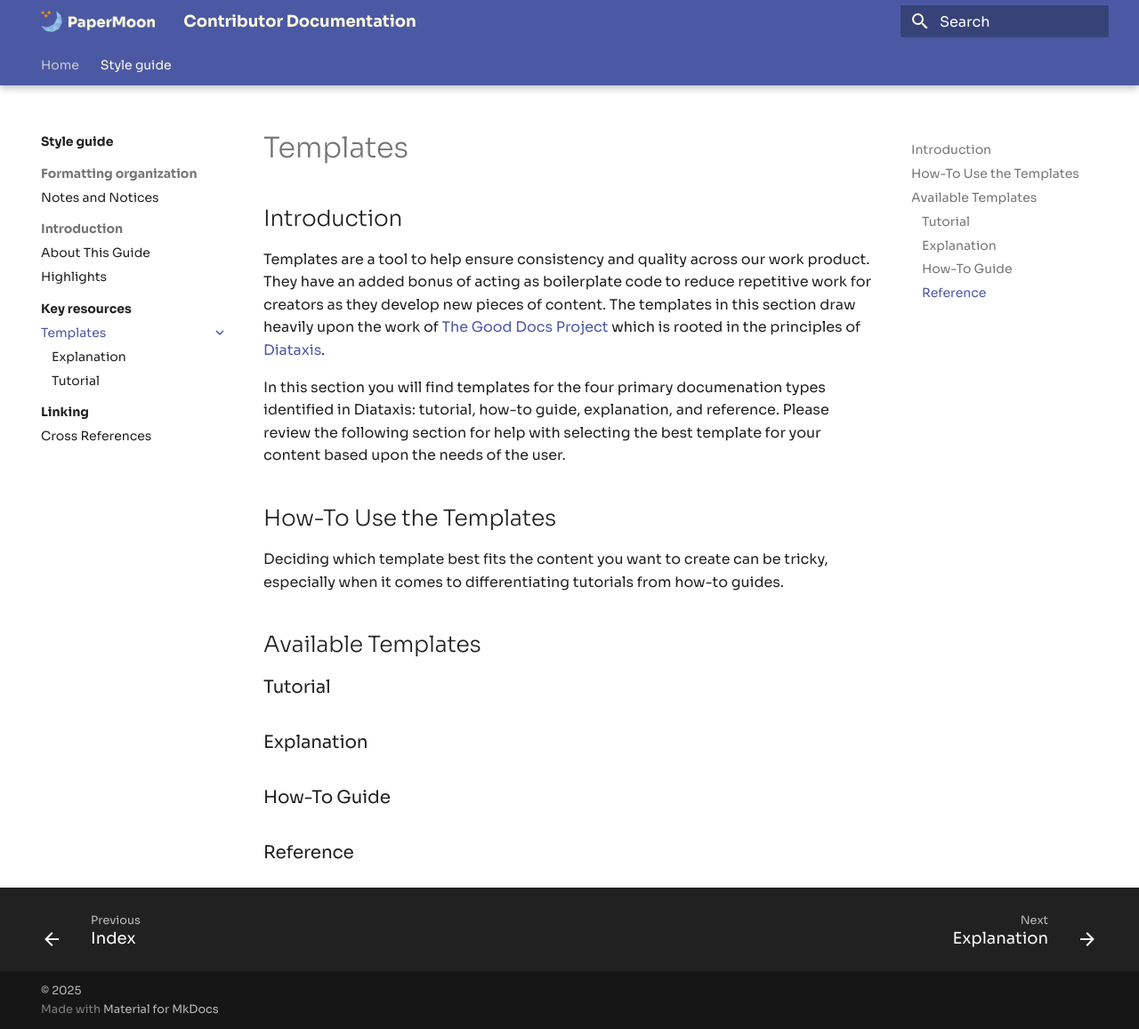
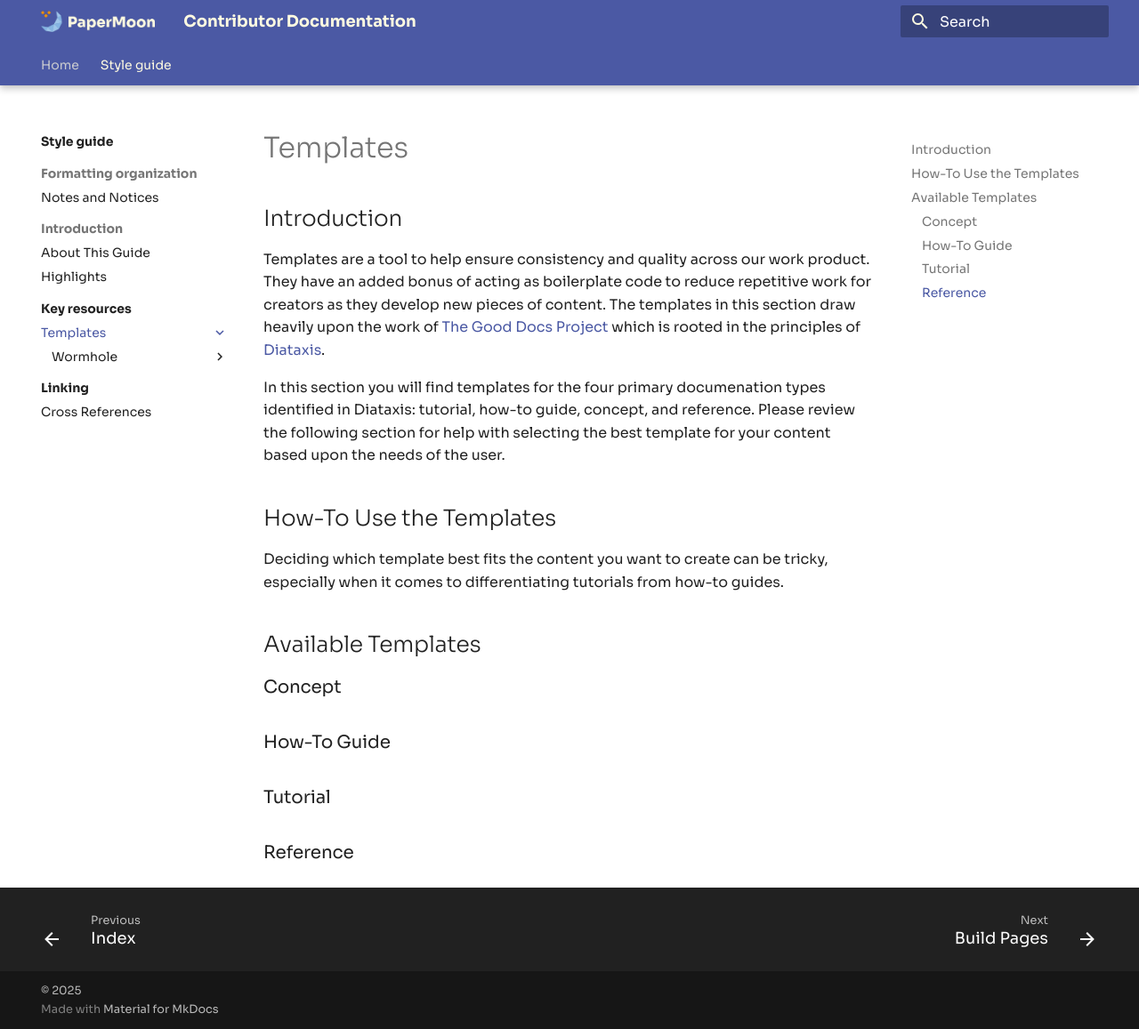
Before and after one commit to papermoonio/papermoonio.github.io, an MkDocs documentation site: the page built from papermoon-docs/style-guide/key-resources/templates/index.md, in a window 1280 px wide and 1157 px high. Shown: the whole window at 89% size. Built offline with MkDocs 1.6.1 and Material for MkDocs 9.7.7, drawn with Linux system fonts in a browser that asks for light colours.

Commit message:
adds wormhole index page template and guide

```diff
--- a/papermoon-docs/style-guide/key-resources/templates/index.md
+++ b/papermoon-docs/style-guide/key-resources/templates/index.md
@@ -9,7 +9,7 @@
 
 Templates are a tool to help ensure consistency and quality across our work product. They have an added bonus of acting as boilerplate code to reduce repetitive work for creators as they develop new pieces of content. The templates in this section draw heavily upon the work of [The Good Docs Project](https://www.thegooddocsproject.dev/){target=\_blank} which is rooted in the principles of [Diataxis](https://diataxis.fr/){target=\_blank}.
 
-In this section you will find templates for the four primary documenation types identified in Diataxis: tutorial, how-to guide, explanation, and reference. Please review the following section for help with selecting the best template for your content based upon the needs of the user.
+In this section you will find templates for the four primary documenation types identified in Diataxis: tutorial, how-to guide, concept, and reference. Please review the following section for help with selecting the best template for your content based upon the needs of the user.
 
 ## How-To Use the Templates
 
@@ -19,10 +19,10 @@
 
 ## Available Templates
 
-### Tutorial
-
-### Explanation
+### Concept
 
 ### How-To Guide
 
+### Tutorial
+
 ### Reference
--- /dev/null
+++ b/papermoon-docs/style-guide/key-resources/templates/wormhole/build-pages.md
@@ -0,0 +1,6 @@
+---
+title: Build Pages
+description: TODO
+---
+
+# Wormhole Build Pages
--- /dev/null
+++ b/papermoon-docs/style-guide/key-resources/templates/wormhole/tutorial-pages.md
@@ -0,0 +1,6 @@
+---
+title: Tutorial Pages
+description: TODO
+---
+
+# Wormhole Tutorial Pages
```
Also changed, not shown: papermoon-docs/.snippets/code/style-guide/key-resources/templates/wormhole/index-pages/wh-index-template.md (added, +32 -0 lines), papermoon-docs/style-guide/introduction/about-this-guide.md (+1 -1 lines), papermoon-docs/style-guide/key-resources/templates/tutorial.md (deleted, +0 -4 lines), papermoon-docs/style-guide/key-resources/templates/wormhole/index-pages.md (added, +62 -0 lines), papermoon-docs/style-guide/key-resources/templates/wormhole/learn-pages.md (added, +18 -0 lines), papermoon-docs/style-guide/key-resources/templates/explanation.md (deleted), 2 other files.
